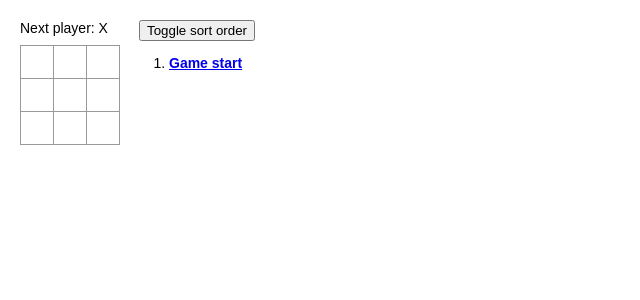
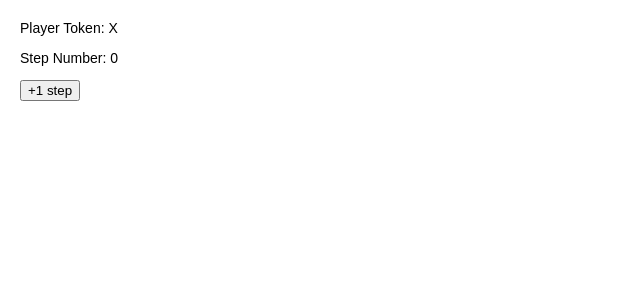
Before and after one commit to demoran23/mobx-react-tutorial, a React (Create React App) app: page / in a window 1280 px wide. Shown: the top 300 px of the page, without its empty margins (0-640 px from the left). Built offline with nearby package versions, Linux system fonts and the light colour scheme.

Commit message:
StoreView with React Component

```diff
--- /dev/null
+++ b/src/components/StoreView/index.js
@@ -0,0 +1,17 @@
+import React, {Component} from 'react';
+import {observer} from 'mobx-react'
+
+const StoreView = observer(class StoreView extends Component {
+    render(){
+        let store = this.props.appStore;
+        return (
+            <article>
+                <p>Player Token: {store.playerToken}</p>
+                <p>Step Number: {store.stepNumber}</p>
+                <button onClick={() => store.incrementStepNumber()}>+1 step</button>
+            </article>
+        );
+    }
+});
+
+export default StoreView;
--- a/src/index.js
+++ b/src/index.js
@@ -1,9 +1,11 @@
 import React from 'react';
 import ReactDOM from 'react-dom';
-import Game from './components/Game';
+//import Game from './components/Game';
 import './index.css';
+import StoreView from './components/StoreView';
+import appStore from './store'
 
 ReactDOM.render(
-    <Game />,
+    <StoreView appStore={appStore} />,
     document.getElementById('root')
 );
--- /dev/null
+++ b/src/store.js
@@ -0,0 +1,22 @@
+import {extendObservable} from "mobx";
+export class Store {
+    constructor() {
+        extendObservable(this, {
+            playerToken: 'X',
+            stepNumber: 0,
+        });
+    }
+    // history;
+    playerToken;
+    // winner;
+    stepNumber;
+    // sortMovesDescending;
+
+    incrementStepNumber(){
+        console.log("Incrementing!")
+        this.stepNumber = this.stepNumber + 1;
+    }
+}
+
+let store = new Store();
+export default store;
```
